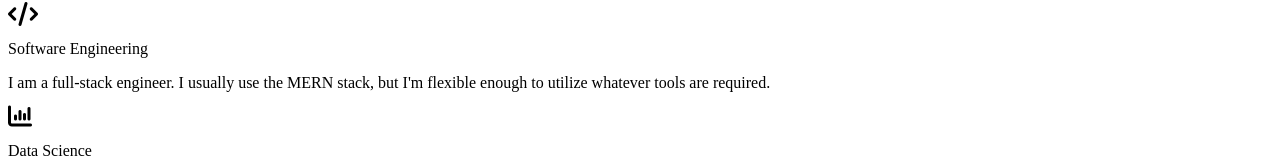
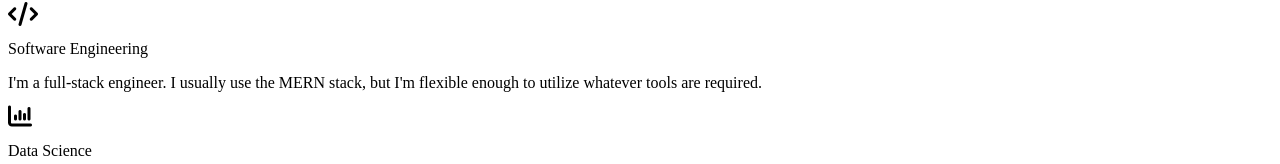
Before and after one commit to PrathmeshSadake/prathmeshsadake-v5, a Next.js app: page / in a window 1280 px wide. Shown: the part 761-925 px from the top of the page. Built offline with nearby package versions, Linux system fonts and the light colour scheme.

Commit message:
Fixed minor bugs and removed warnings

```diff
--- a/components/pastExperience.js
+++ b/components/pastExperience.js
@@ -67,6 +67,7 @@ const PastExperience = () => {
         <div className='col-span-2'>
           {data.map((ex, idx) => (
             <div
+              key={ex.org}
               style={{
                 backgroundColor: ` ${
                   currentEx === ex ? '#04AB5C' : 'transparent'
@@ -95,7 +96,9 @@ const PastExperience = () => {
           </p>
           <ul className='list-disc'>
             {currentEx.tasks.map((task) => (
-              <li className='text-sm text-gray-300 my-1'>{task}</li>
+              <li key={task} className='text-sm text-gray-300 my-1'>
+                {task}
+              </li>
             ))}
           </ul>
         </div>
--- a/components/skillsGrid.js
+++ b/components/skillsGrid.js
@@ -11,8 +11,8 @@ const SkillsGrid = () => {
               Software Engineering
             </p>
             <p className='text-gray-400 my-4 font-extralight'>
-              I am a full-stack engineer. I usually use the MERN stack, but I'm
-              flexible enough to utilize whatever tools are required.
+              I&apos;m a full-stack engineer. I usually use the MERN stack, but
+              I&apos;m flexible enough to utilize whatever tools are required.
             </p>
           </div>
           <div className='sm:border-secondary sm:border-b-2'>
--- a/pages/_document.js
+++ b/pages/_document.js
@@ -15,7 +15,7 @@ export default function Document() {
         {/* Font Awesome Kit */}
         <script
           src='https://kit.fontawesome.com/754cd99e93.js'
-          crossorigin='anonymous'
+          crossOrigin='anonymous'
         ></script>
       </Head>
       <body>
```
